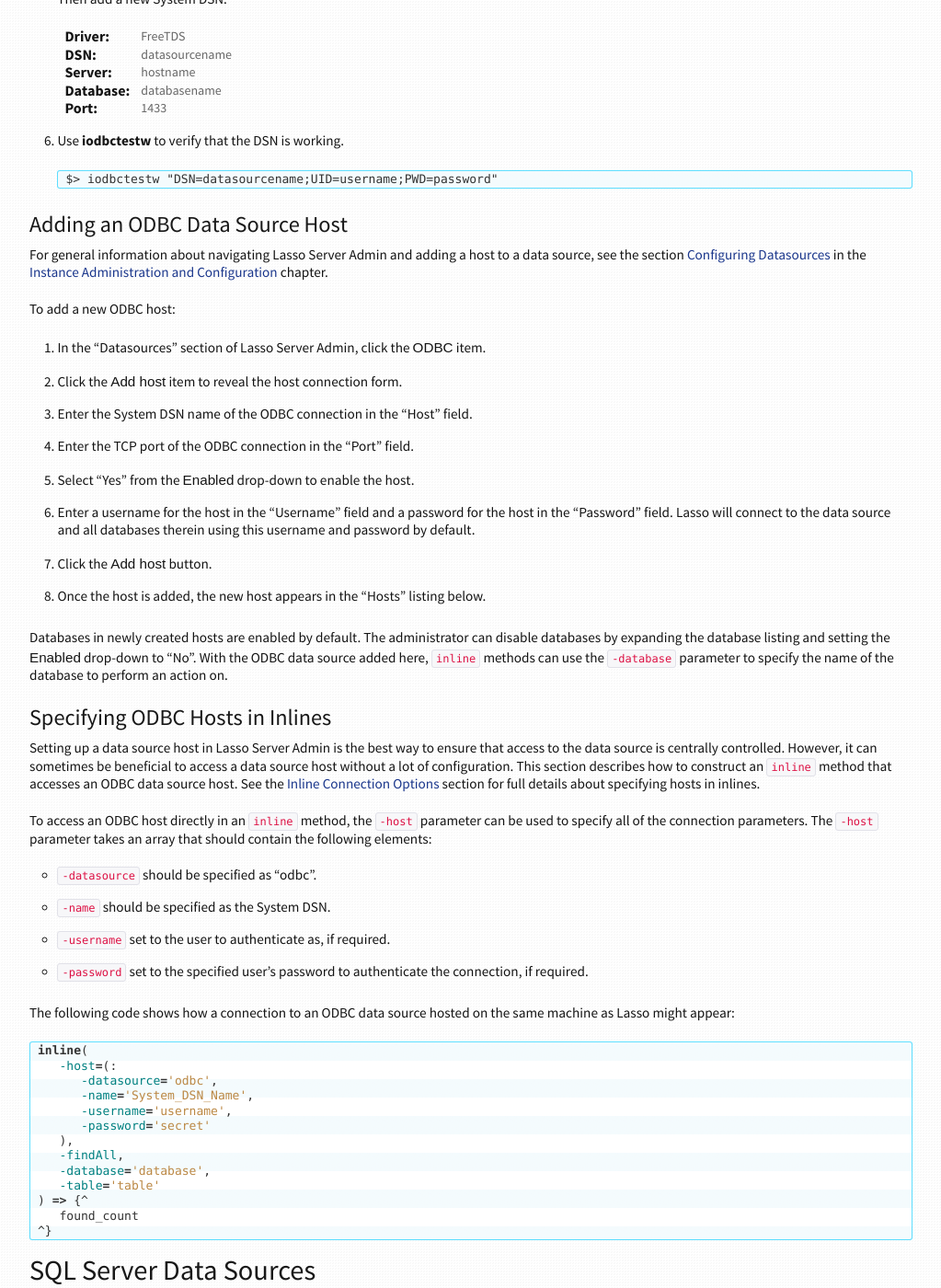
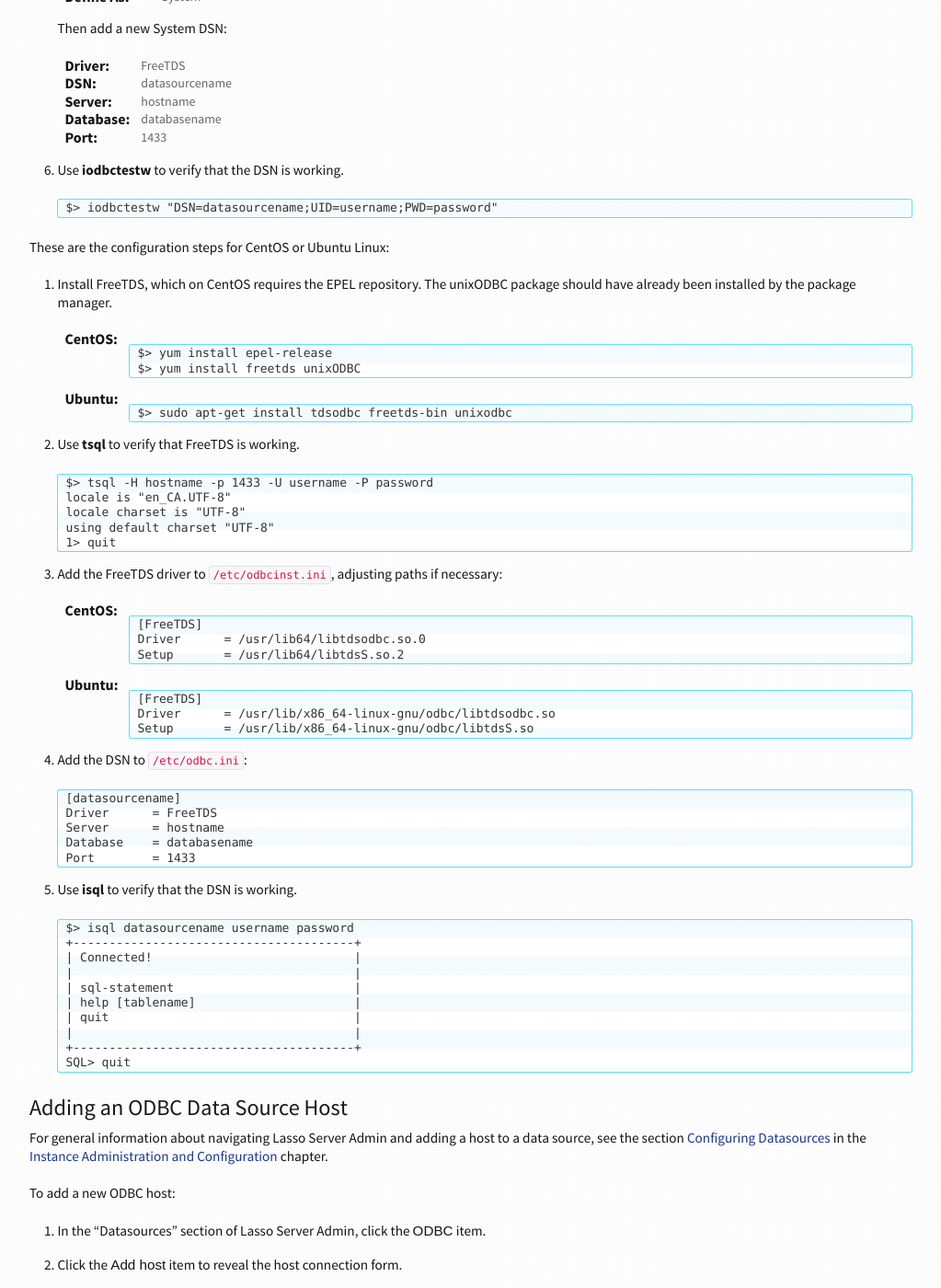
Before and after one commit to LassoSoft/LassoGuide, a Sphinx documentation site: the page built from source/server/datasource-setup.rst, in a window 1280 px wide and 1400 px high, scrolled down 11498 px. Shown: the whole window at 92% size, without its empty margins (128-1151 px from the left). Built offline with Sphinx 7.4.7, drawn with Linux system fonts in a browser that asks for light colours; cross-references to code outside the pages are shown as plain code; some of the changed text lies outside the part shown.

Commit message:
add FreeTDS on Linux example

```diff
--- a/source/server/datasource-setup.rst
+++ b/source/server/datasource-setup.rst
@@ -738,8 +738,12 @@
    to find this file and what options can be configured.
 #. Follow the steps below to add the data source to Lasso.
 
-As an example, here's how to configure FreeTDS on OS X to allow Lasso to access
-an SQL Server data source via ODBC:
+
+FreeTDS for SQL Server via ODBC Examples
+^^^^^^^^^^^^^^^^^^^^^^^^^^^^^^^^^^^^^^^^
+
+Here's how to configure FreeTDS on OS X to allow Lasso to access an SQL Server
+data source via ODBC:
 
 #. Install the Homebrew package manager using the instructions at
    `<http://brew.sh/>`_.
@@ -794,6 +798,78 @@
    .. code-block:: none
 
       $> iodbctestw "DSN=datasourcename;UID=username;PWD=password"
+
+These are the configuration steps for CentOS or Ubuntu Linux:
+
+#. Install FreeTDS, which on CentOS requires the EPEL repository. The unixODBC
+   package should have already been installed by the package manager.
+
+   :CentOS:
+
+      .. code-block:: none
+
+         $> yum install epel-release
+         $> yum install freetds unixODBC
+
+   :Ubuntu:
+
+      .. code-block:: none
+
+         $> sudo apt-get install tdsodbc freetds-bin unixodbc
+
+#. Use :command:`tsql` to verify that FreeTDS is working.
+
+   .. code-block:: none
+
+      $> tsql -H hostname -p 1433 -U username -P password
+      locale is "en_CA.UTF-8"
+      locale charset is "UTF-8"
+      using default charset "UTF-8"
+      1> quit
+
+#. Add the FreeTDS driver to :file:`/etc/odbcinst.ini`, adjusting paths if
+   necessary:
+
+   :CentOS:
+
+      .. code-block:: none
+
+         [FreeTDS]
+         Driver      = /usr/lib64/libtdsodbc.so.0
+         Setup       = /usr/lib64/libtdsS.so.2
+
+   :Ubuntu:
+
+      .. code-block:: none
+
+         [FreeTDS]
+         Driver      = /usr/lib/x86_64-linux-gnu/odbc/libtdsodbc.so
+         Setup       = /usr/lib/x86_64-linux-gnu/odbc/libtdsS.so
+
+#. Add the DSN to :file:`/etc/odbc.ini`:
+
+   .. code-block:: none
+
+      [datasourcename]
+      Driver      = FreeTDS
+      Server      = hostname
+      Database    = databasename
+      Port        = 1433
+
+#. Use :command:`isql` to verify that the DSN is working.
+
+   .. code-block:: none
+
+      $> isql datasourcename username password
+      +---------------------------------------+
+      | Connected!                            |
+      |                                       |
+      | sql-statement                         |
+      | help [tablename]                      |
+      | quit                                  |
+      |                                       |
+      +---------------------------------------+
+      SQL> quit
 
 
 Adding an ODBC Data Source Host
@@ -883,8 +959,8 @@
       source can be found at `<http://www.freetds.org/>`_. (Instead of compiling
       from source, you may first want to look into installing via a package
       manager such as :program:`apt`, :program:`yum`, :program:`macports`, or
-      :program:`homebrew`. See :ref:`datasource-setup-odbc-configuring` for an
-      example configuration.)
+      :program:`homebrew`.) See :ref:`datasource-setup-odbc-configuring` for an
+      example configuration.
 
    :Windows:
       The necessary client libraries should already be installed.
```
Also changed, not shown: other parts of source/server/datasource-setup.rst (+2 -2 lines).
